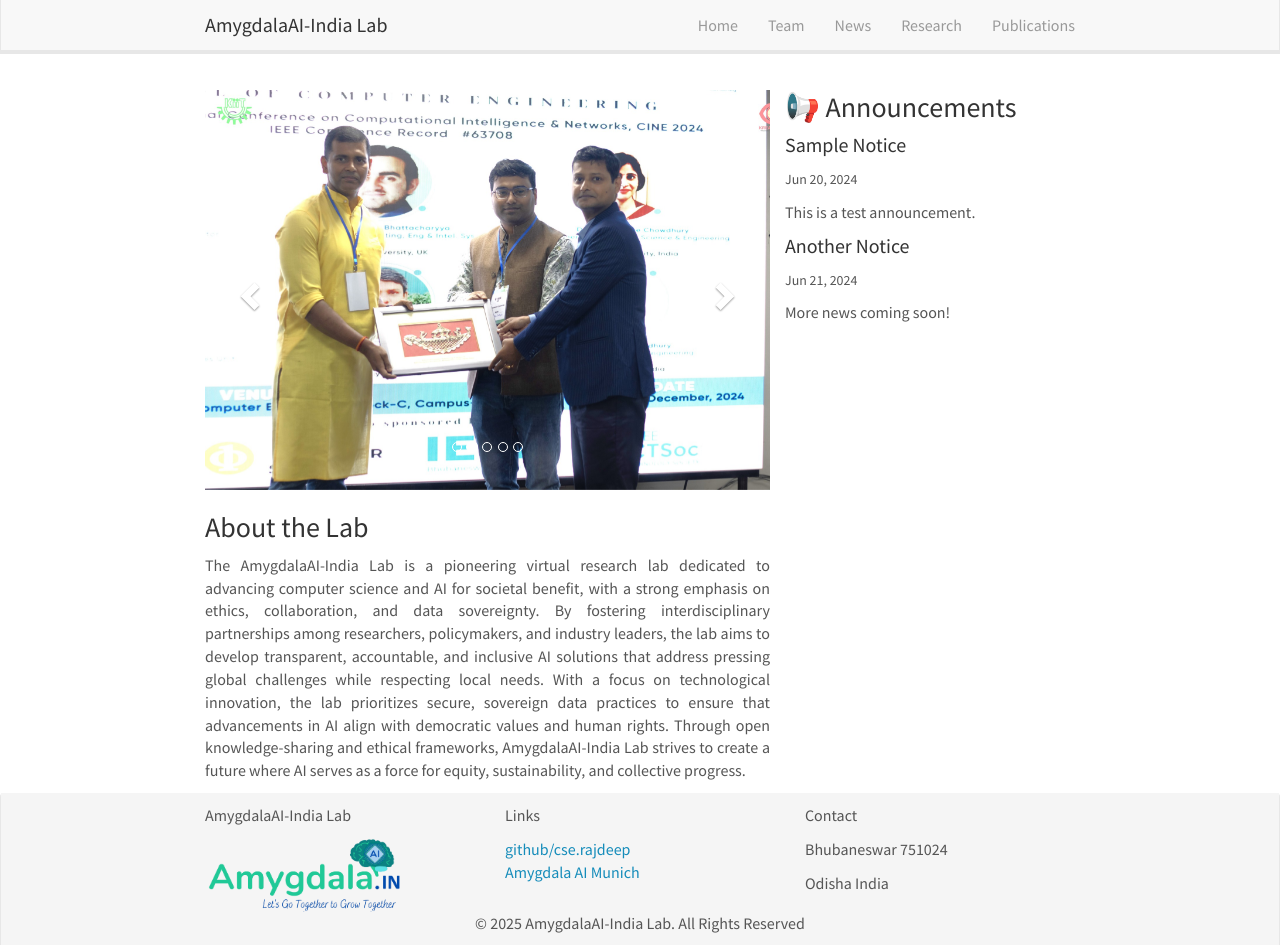
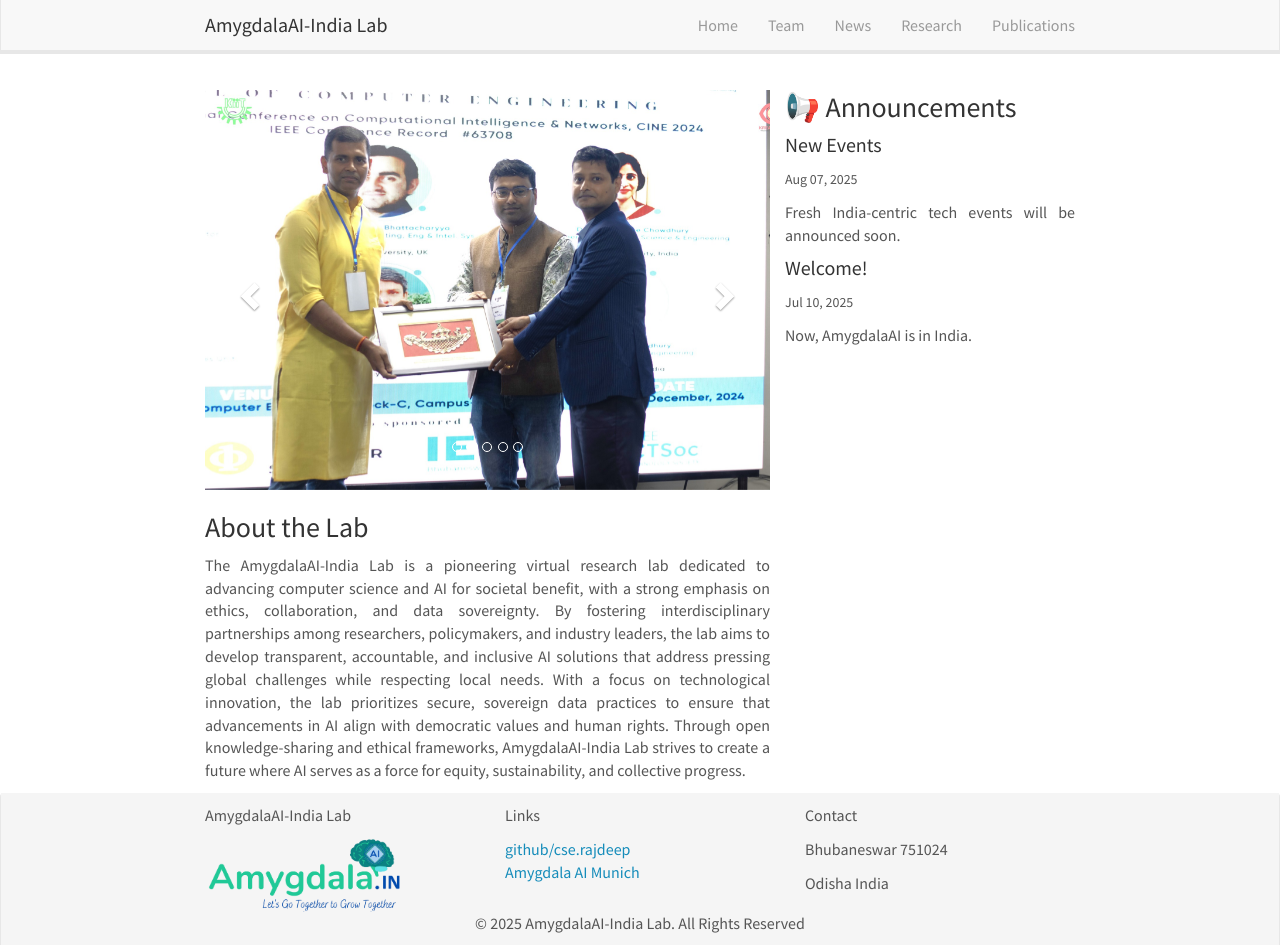
Before and after one commit to amygdalaaiindia/amygdalaaiindia.github.io, a Jekyll site: the page built from _pages/home.md, in a window 1280 px wide and 945 px high. Built offline with Jekyll 4.4.1, drawn with Linux system fonts in a browser that asks for light colours; nearby versions of some CDN libraries; comment, search, counter and statistics services are not loaded.

Commit message:
Update notices.yml

```diff
--- a/_data/notices.yml
+++ b/_data/notices.yml
@@ -1,8 +1,8 @@
 recent_notices:
-  - title: "Sample Notice"
-    date: 2024-06-20
-    content: "This is a test announcement."
+  - title: "New Events"
+    date: 2025-08-07
+    content: "Fresh India-centric tech events will be announced soon."
 
-  - title: "Another Notice"
-    date: 2024-06-21
-    content: "More news coming soon!"
+  - title: "Welcome!"
+    date: 2025-07-10
+    content: "Now, AmygdalaAI is in India."
```
